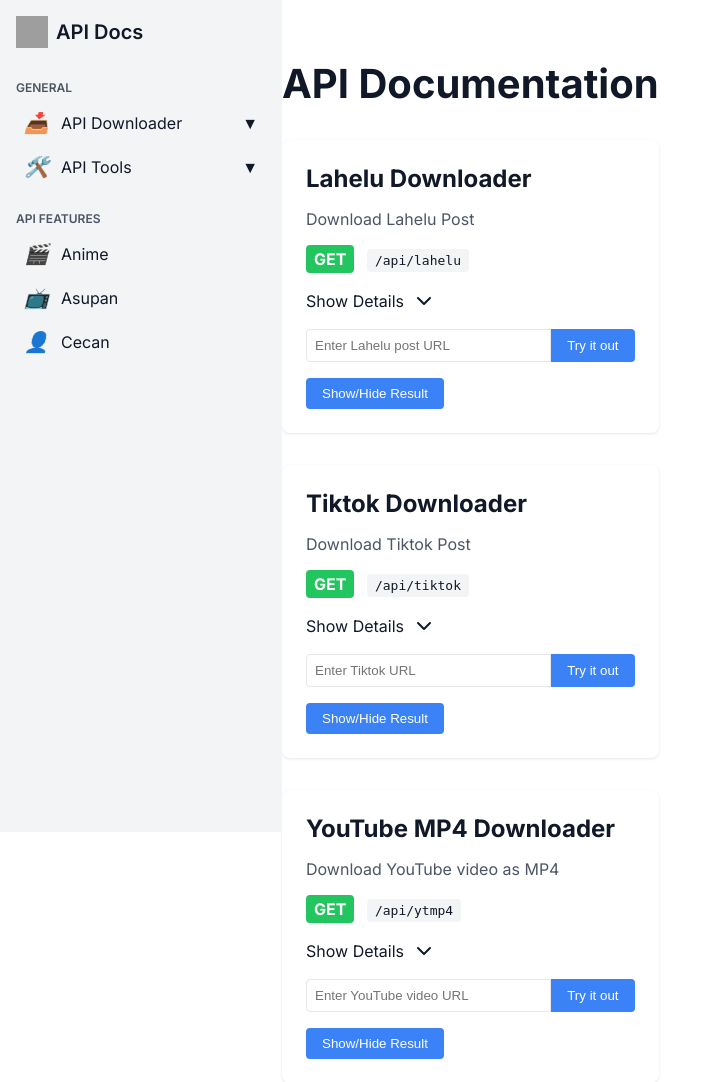
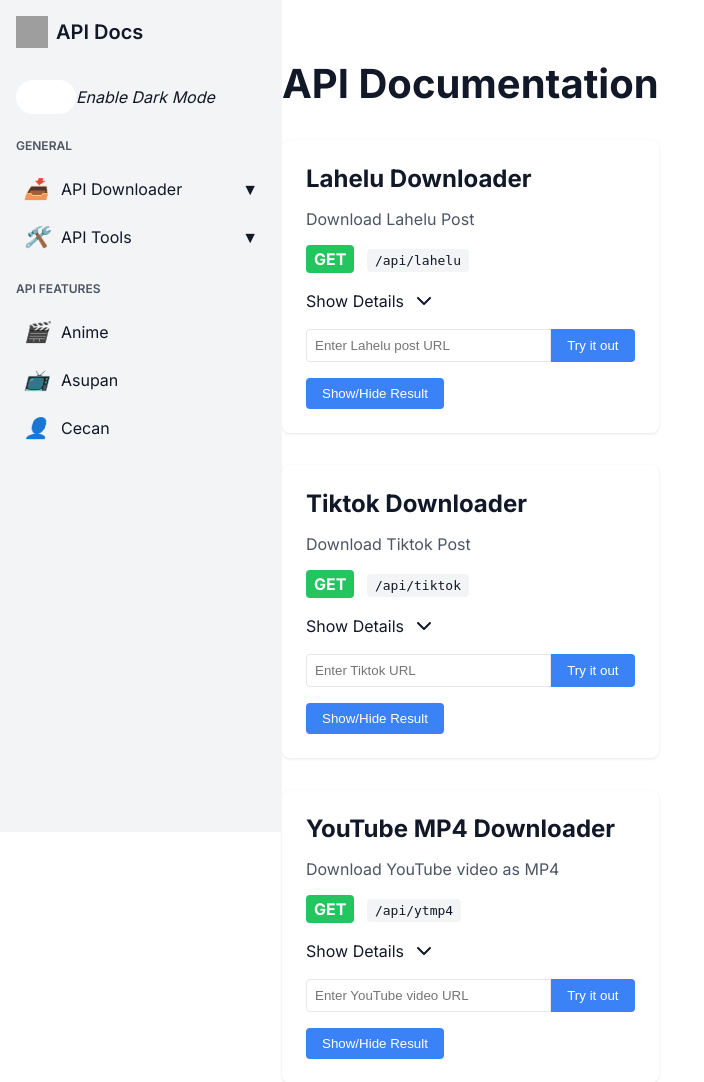
Before and after one commit to Hoshiyuki-Api/Swagger-Api, a Flask app: page /docs in a window 1280 px wide. Shown: the top 1082 px of the page, without its empty margins (0-704 px from the left). Run offline with Flask 2, Linux system fonts and the light colour scheme; grey boxes are pictures that could not be loaded.

Commit message:
Update api-docs.html

```diff
--- a/templates/api-docs.html
+++ b/templates/api-docs.html
@@ -16,6 +16,22 @@
             --card-bg: #ffffff;
             --button-bg: #3b82f6;
             --button-text: #ffffff;
+            --toggle-bg: #ffffff;
+            --toggle-border: #d1d5db;
+        }
+
+        .dark-mode {
+            --bg-primary: #111827;
+            --bg-secondary: #1f2937;
+            --text-primary: #f9fafb;
+            --text-secondary: #d1d5db;
+            --accent-color: #60a5fa;
+            --border-color: #374151;
+            --card-bg: #1f2937;
+            --button-bg: #60a5fa;
+            --button-text: #111827;
+            --toggle-bg: #4b5563;
+            --toggle-border: #6b7280;
         }
 
         body {
@@ -25,6 +41,7 @@
             background-color: var(--bg-primary);
             color: var(--text-primary);
             display: flex;
+            transition: background-color 0.3s ease, color 0.3s ease;
         }
 
         .sidebar {
@@ -36,6 +53,7 @@
             left: 0;
             top: 0;
             overflow-y: auto;
+            transition: background-color 0.3s ease;
         }
 
         .sidebar-header {
@@ -54,6 +72,7 @@
             font-size: 1.25rem;
             font-weight: 600;
             margin: 0;
+            color: var(--text-primary);
         }
 
         .section-header {
@@ -65,6 +84,15 @@
             margin-bottom: 0.5rem;
         }
 
+        nav ul {
+            list-style-type: none;
+            padding: 0;
+        }
+
+        nav ul li {
+            margin-bottom: 0.5rem;
+        }
+
         .nav-item {
             display: flex;
             align-items: center;
@@ -72,7 +100,6 @@
             color: var(--text-primary);
             text-decoration: none;
             border-radius: 0.25rem;
-            margin-bottom: 0.25rem;
             transition: background-color 0.2s;
         }
 
@@ -121,6 +148,7 @@
         h1 {
             font-size: 2.5rem;
             margin-bottom: 2rem;
+            color: var(--text-primary);
         }
 
         .endpoint {
@@ -129,11 +157,13 @@
             padding: 1.5rem;
             margin-bottom: 2rem;
             box-shadow: 0 1px 3px rgba(0, 0, 0, 0.1);
+            transition: background-color 0.3s ease;
         }
 
         .endpoint h2 {
             margin-top: 0;
             margin-bottom: 1rem;
+            color: var(--text-primary);
         }
 
         .endpoint-description {
@@ -156,6 +186,7 @@
             background-color: var(--bg-secondary);
             padding: 0.25rem 0.5rem;
             border-radius: 4px;
+            color: var(--text-primary);
         }
 
         .details-title {
@@ -168,6 +199,7 @@
 
         .details-title span {
             margin-right: 0.5rem;
+            color: var(--text-primary);
         }
 
         .details-content {
@@ -176,11 +208,13 @@
             padding: 1rem;
             background-color: var(--bg-secondary);
             border-radius: 4px;
+            color: var(--text-primary);
         }
 
         .details-content h3 {
             margin-top: 0;
             margin-bottom: 0.5rem;
+            color: var(--text-primary);
         }
 
         .details-content pre {
@@ -188,6 +222,7 @@
             padding: 1rem;
             border-radius: 4px;
             overflow-x: auto;
+            color: var(--text-primary);
         }
 
         .input-group {
@@ -200,6 +235,8 @@
             padding: 0.5rem;
             border: 1px solid var(--border-color);
             border-radius: 4px 0 0 4px;
+            background-color: var(--bg-primary);
+            color: var(--text-primary);
         }
 
         .input-group button {
@@ -250,6 +287,7 @@
             padding: 1rem;
             white-space: pre-wrap;
             word-break: break-word;
+            color: var(--text-primary);
         }
 
         .button-group {
@@ -294,6 +332,61 @@
             cursor: pointer;
         }
 
+        .theme-switch-wrapper {
+            display: flex;
+            align-items: center;
+            margin-bottom: 1rem;
+        }
+
+        .theme-switch {
+            display: inline-block;
+            height: 34px;
+            position: relative;
+            width: 60px;
+        }
+
+        .theme-switch input {
+            display: none;
+        }
+
+        .slider {
+            background-color: var(--toggle-bg);
+            bottom: 0;
+            cursor: pointer;
+            left: 0;
+            position: absolute;
+            right: 0;
+            top: 0;
+            transition: .4s;
+        }
+
+        .slider:before {
+            background-color: var(--bg-primary);
+            bottom: 4px;
+            content: "";
+            height: 26px;
+            left: 4px;
+            position: absolute;
+            transition: .4s;
+            width: 26px;
+        }
+
+        input:checked + .slider {
+            background-color: var(--accent-color);
+        }
+
+        input:checked + .slider:before {
+            transform: translateX(26px);
+        }
+
+        .slider.round {
+            border-radius: 34px;
+        }
+
+        .slider.round:before {
+            border-radius: 50%;
+        }
+
         @media (max-width: 768px) {
             .sidebar {
                 width: 100%;
@@ -306,6 +399,10 @@
                 padding: 1rem;
             }
         }
+
+        html {
+            scroll-behavior: smooth;
+        }
     </style>
 </head>
 <body>
@@ -314,46 +411,48 @@
             <img src="https://i.ibb.co.com/sH8sDrm/img-icon.png" alt="Logo">
             <h1>API Docs</h1>
         </div>
+        <div class="theme-switch-wrapper">
+            <label class="theme-switch" for="checkbox">
+                <input type="checkbox" id="checkbox" />
+                <div class="slider round"></div>
+            </label>
+            <em>Enable Dark Mode</em>
+        </div>
         <div class="section-header">General</div>
+        <nav>
+            <ul>
+                <li>
                     <a href="#" class="nav-item" onclick="toggleSubnav('api-downloader')">
                         <i>📥</i>
                         <span>API Downloader</span>
                         <span class="arrow">▼</span>
                     </a>
-        <div class="subnav" id="api-downloader">
-            <a href="#lahelu-downloader" class="nav-item">
-                <span>Lahelu Downloader</span>
-            </a>
-            <a href="#tiktok-downloader" class="nav-item">
-                <span>Tiktok Downloader</span>
-            </a>
-            <a href="#youtube-downloader" class="nav-item">
-                <span>YouTube Downloader</span>
-            </a>
-        </div>
+                    <ul class="subnav" id="api-downloader">
+                        <li><a href="#lahelu-downloader" class="nav-item">Lahelu Downloader</a></li>
+                        <li><a href="#tiktok-downloader" class="nav-item">Tiktok Downloader</a></li>
+                        <li><a href="#youtube-downloader" class="nav-item">YouTube Downloader</a></li>
+                    </ul>
+                </li>
+                <li>
                     <a href="#" class="nav-item" onclick="toggleSubnav('api-tools')">
                         <i>🛠️</i>
                         <span>API Tools</span>
                         <span class="arrow">▼</span>
                     </a>
-        <div class="subnav" id="api-tools">
-            <a href="#future-tool" class="nav-item">
-                <span>Future Tool</span>
-            </a>
-        </div>
+                    <ul class="subnav" id="api-tools">
+                        <li><a href="#future-tool" class="nav-item">Future Tool</a></li>
+                    </ul>
+                </li>
+            </ul>
+        </nav>
         <div class="section-header">API Features</div>
-        <a href="#anime" class="nav-item">
-            <i>🎬</i>
-            <span>Anime</span>
-        </a>
-        <a href="#asupan" class="nav-item">
-            <i>📺</i>
-            <span>Asupan</span>
-        </a>
-        <a href="#cecan" class="nav-item">
-            <i>👤</i>
-            <span>Cecan</span>
-        </a>
+        <nav>
+            <ul>
+                <li><a href="#anime" class="nav-item"><i>🎬</i><span>Anime</span></a></li>
+                <li><a href="#asupan" class="nav-item"><i>📺</i><span>Asupan</span></a></li>
+                <li><a href="#cecan" class="nav-item"><i>👤</i><span>Cecan</span></a></li>
+            </ul>
+        </nav>
     </div>
 
     <div class="main-content">
@@ -522,75 +621,97 @@
     </div>
 
     <script>
-        function toggleDetails(element) {
-            const detailsContent = element.nextElementSibling;
-            const isOpen = detailsContent.style.display === 'block';
-            detailsContent.style.display = isOpen ? 'none' : 'block';
-            element.querySelector('span').textContent = isOpen ? 'Show Details' : 'Hide Details';
-            element.querySelector('svg').style.transform = isOpen ? 'rotate(0deg)' : 'rotate(180deg)';
+        // Theme switcher
+        const toggleSwitch = document.querySelector('.theme-switch input[type="checkbox"]');
+        const currentTheme = localStorage.getItem('theme');
+
+        if (currentTheme) {
+            document.documentElement.setAttribute('class', currentTheme);
+
+            if (currentTheme === 'dark-mode') {
+                toggleSwitch.checked = true;
+            }
         }
 
+        function switchTheme(e) {
+            if (e.target.checked) {
+                document.documentElement.setAttribute('class', 'dark-mode');
+                localStorage.setItem('theme', 'dark-mode');
+            }
+            else {
+                document.documentElement.setAttribute('class', '');
+                localStorage.setItem('theme', 'light-mode');
+            }
+        }
+
+        toggleSwitch.addEventListener('change', switchTheme, false);
+
+        // Toggle subnav
         function toggleSubnav(id) {
             const subnav = document.getElementById(id);
-            const navItem = subnav.previousElementSibling;
+            const arrow = event.currentTarget.querySelector('.arrow');
             subnav.classList.toggle('open');
-            navItem.classList.toggle('open');
+            arrow.textContent = subnav.classList.contains('open') ? '▲' : '▼';
         }
 
-        async function tryItOut(inputId, errorMsgId, resultId, apiEndpoint) {
-            const apiUrl = document.getElementById(inputId).value;
-            const errorMsg = document.getElementById(errorMsgId);
+        // Toggle details
+        function toggleDetails(element) {
+            const content = element.nextElementSibling;
+            content.style.display = content.style.display === 'block' ? 'none' : 'block';
+        }
+
+        // Try it out functionality
+        function tryItOut(inputId, errorId, resultId, apiEndpoint) {
+            const input = document.getElementById(inputId);
+            const errorElement = document.getElementById(errorId);
             const resultContainer = document.getElementById(resultId);
             const resultContent = resultContainer.querySelector('.result-content');
 
-            if (!apiUrl.trim()) {
-                errorMsg.textContent = "Please enter a URL before submitting.";
+            // Clear previous errors and results
+            errorElement.textContent = '';
+            resultContent.textContent = '';
+
+            // Validate input
+            if (!input.value) {
+                errorElement.textContent = 'Please enter a URL';
                 return;
             }
 
-            errorMsg.textContent = "";
-            resultContainer.style.display = 'none';
-            resultContent.textContent = '';
+            // Simulate API call (replace with actual API call in production)
+            resultContent.textContent = 'Loading...';
+            resultContainer.style.display = 'block';
 
-            try {
-                const response = await fetch(`https://api.ryochinel.my.id${apiEndpoint}?url=${encodeURIComponent(apiUrl)}&apikey=yk`);
-                if (!response.ok) {
-                    throw new Error(`HTTP error! status: ${response.status}`);
+            setTimeout(() => {
+                resultContent.textContent = JSON.stringify({
+                    status: 'success',
+                    message: `Simulated ${apiEndpoint} response for ${input.value}`,
+                    data: {
+                        url: input.value,
+                        downloadUrl: 'https://example.com/download/file.mp4'
                     }
-                const data = await response.json();
-                resultContent.textContent = JSON.stringify(data, null, 2);
-                resultContainer.style.display = 'block';
-            } catch (error) {
-                console.error('Fetch error:', error);
-                errorMsg.textContent = `An error occurred: ${error.message}. Please check your URL and try again.`;
-            }
+                }, null, 2);
+            }, 1000);
         }
 
+        // Toggle result visibility
         function toggleResult(resultId) {
             const resultContainer = document.getElementById(resultId);
-            const toggleButton = document.querySelector(`button[onclick="toggleResult('${resultId}')"]`);
-
-            if (resultContainer.style.display === 'none') {
-                resultContainer.style.display = 'block';
-                toggleButton.textContent = 'Hide Result';
-            } else {
-                resultContainer.style.display = 'none';
-                toggleButton.textContent = 'Show Result';
-            }
+            resultContainer.style.display = resultContainer.style.display === 'none' ? 'block' : 'none';
         }
 
+        // Copy result to clipboard
         function copyResult(resultId) {
-            const resultContent = document.querySelector(`#${resultId} .result-content`);
+            const resultContent = document.getElementById(resultId).querySelector('.result-content');
             const textArea = document.createElement('textarea');
             textArea.value = resultContent.textContent;
             document.body.appendChild(textArea);
             textArea.select();
             document.execCommand('copy');
             document.body.removeChild(textArea);
-
-            showNotification('Result copied!');
+            showNotification('Result copied to clipboard!');
         }
 
+        // Show notification
         function showNotification(message) {
             const notification = document.getElementById('notification');
             const notificationMessage = document.getElementById('notification-message');
@@ -601,10 +722,20 @@
             }, 3000);
         }
 
+        // Close notification
         function closeNotification() {
             document.getElementById('notification').style.display = 'none';
         }
+
+        // Smooth scrolling for anchor links
+        document.querySelectorAll('a[href^="#"]').forEach(anchor => {
+            anchor.addEventListener('click', function (e) {
+                e.preventDefault();
+                document.querySelector(this.getAttribute('href')).scrollIntoView({
+                    behavior: 'smooth'
+                });
+            });
+        });
     </script>
 </body>
 </html>
-</ReactProject>
```
Lines whose indentation alone changed are shown as unchanged.
